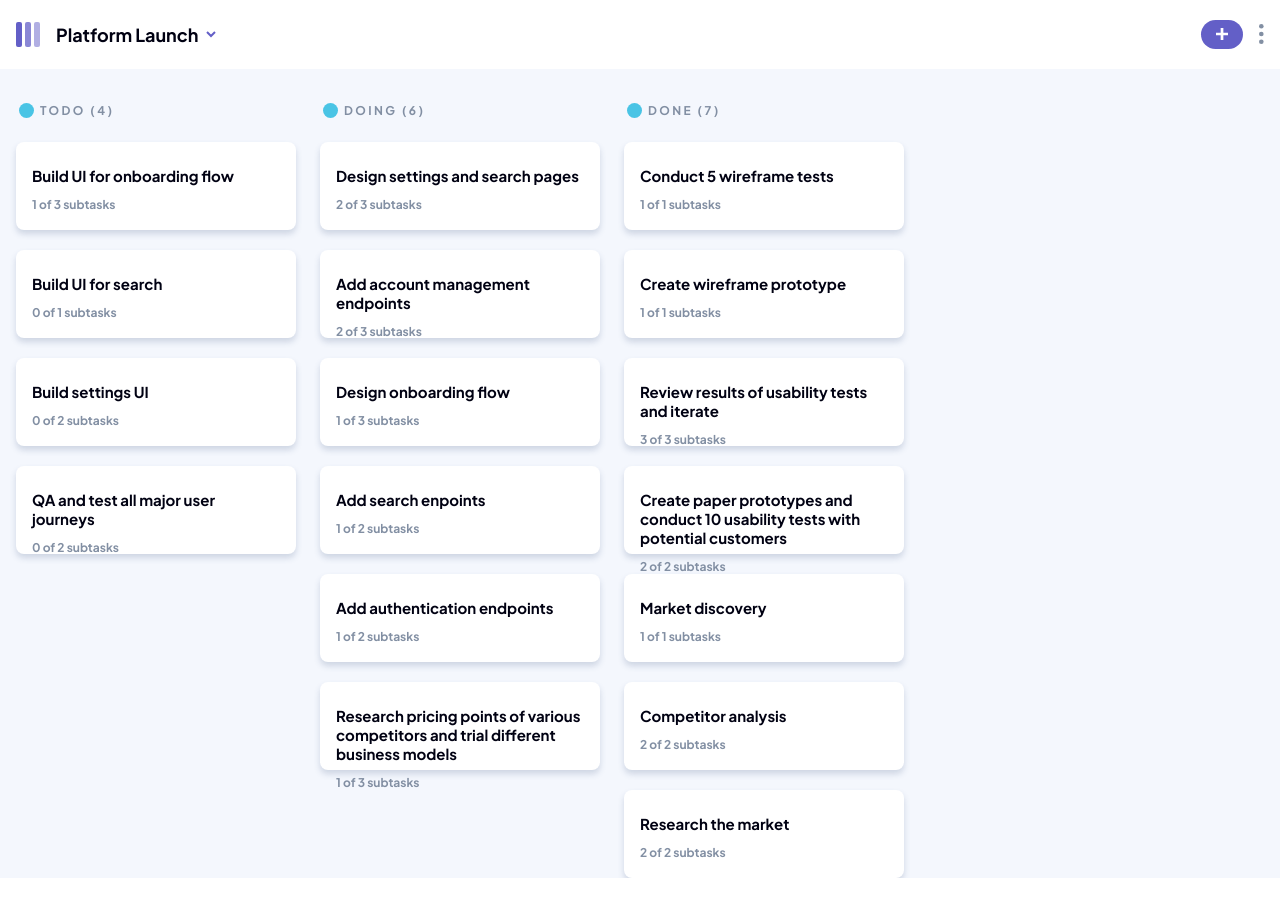
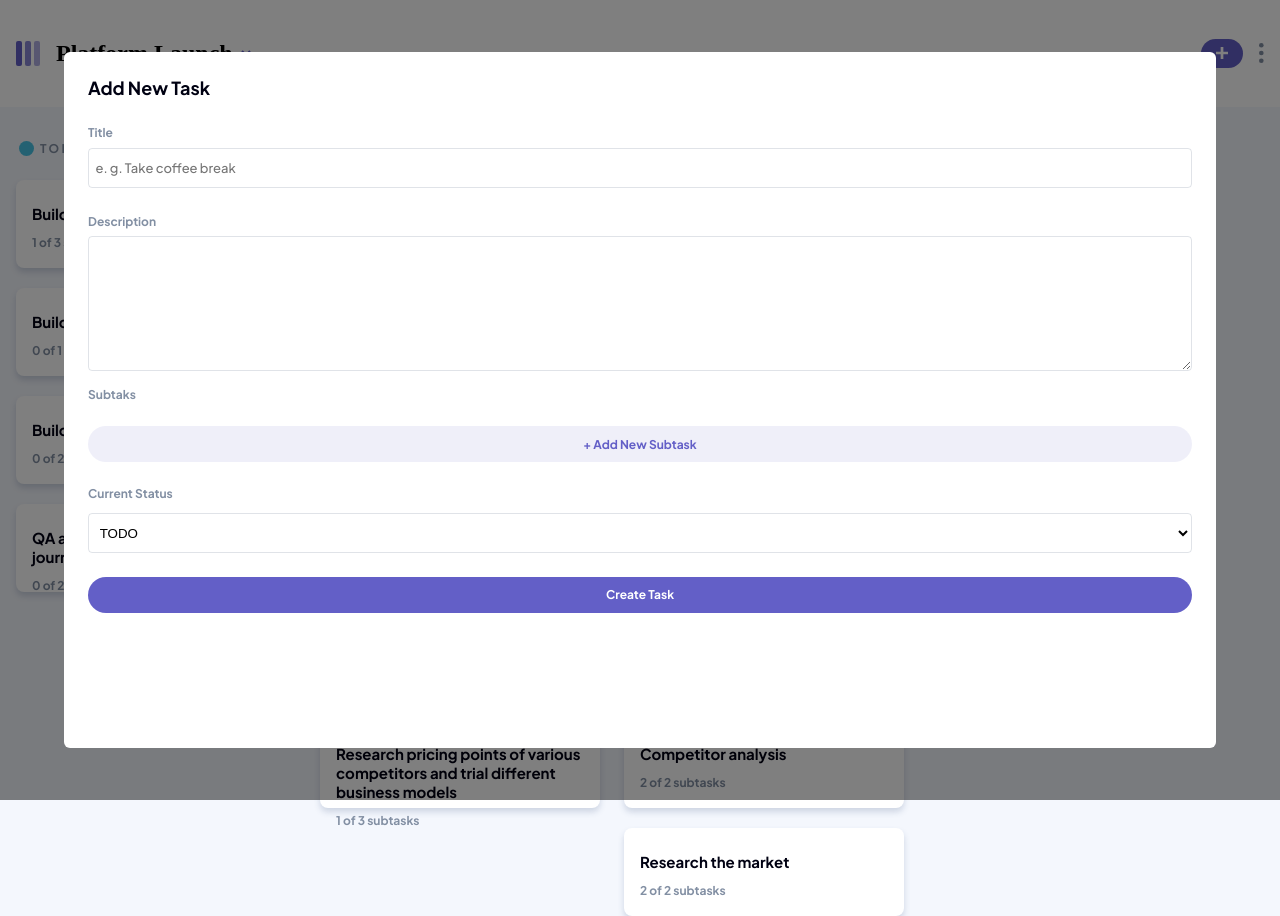
Before and after one commit to surrealgee/kanban-task-management-web-app, a React (Vite) app: page / in a window 1280 px wide. Both pictures are taken after a click on the button 1222 px from the left and 34 px from the top of the page. Before the commit the page ends 878 px from the top, so only its background shows below. Built offline with nearby package versions, Linux system fonts and the light colour scheme.

Commit message:
Build Add Task/Subtask feature

```diff
--- a/src/components/Column.jsx
+++ b/src/components/Column.jsx
@@ -1,18 +1,30 @@
 import styled from "styled-components";
 import TaskCard from "./TaskCard";
 import { nanoid } from "nanoid";
+import useApp from "../hooks/useApp";
+import useTask from "../hooks/useTask";
 
-function Column({ name, tasks }) {
-  const taskList = tasks.map((element) => (
-    <TaskCard
-      key={nanoid()}
-      title={element.title}
-      subtasks={element.subtasks}
-    />
-  ));
+function Column({ name, tasks, id }) {
+  const { mountModal } = useApp();
+  const { selectTask } = useTask();
+
+  const taskList = tasks.map((element) => {
+    const id = nanoid();
+    return (
+      <TaskCard
+        key={id}
+        id={id}
+        title={element.title}
+        subtasks={element.subtasks}
+        onClick={(e) => {
+          selectTask(e), mountModal("viewTask");
+        }}
+      />
+    );
+  });
 
   return (
-    <StyledColumn>
+    <StyledColumn id={id}>
       <h2>
         {name.toUpperCase()} ({tasks.length})
       </h2>
--- a/src/components/Header.jsx
+++ b/src/components/Header.jsx
@@ -29,8 +29,8 @@ function Header() {
         <h2>{activeBoard.name}</h2>
         <img src={shown ? iconChevronUp : iconChevronDown} />
       </div>
-      <button>
-        <img src={iconAddTask} alt="plus sign" />
+      <button onClick={() => mountModal("addTask")}>
+        <img src={iconAddTask} alt="plus sign" className="plus-sign" />
       </button>
       <img
         src={iconVerticalEllipsis}
@@ -53,8 +53,7 @@ const StyledHeader = styled.header`
     gap: 0.5em;
     margin-right: auto;
   }
-
-  h2 {
+  s h2 {
     font-family: "Plus Jakarta Sans";
     font-size: 1.125rem;
     color: #000112;
@@ -69,6 +68,10 @@ const StyledHeader = styled.header`
     display: flex;
     align-items: center;
   }
+
+  .plus-sign {
+    pointer-events: none;
+  }
 `;
 
 export default Header;
--- a/src/components/StatusControl.jsx
+++ b/src/components/StatusControl.jsx
@@ -1,11 +1,24 @@
 import styled from "styled-components";
+import { Context } from "../hooks/Context";
+import { useContext } from "react";
 
 function StatusControl() {
+  const { boards } = useContext(Context);
+  const [activeBoard] = boards.filter((element) => element.isActive);
+
+  const columns = activeBoard.columns.map((element) => {
+    return (
+      <option key={element.id} value={element.name}>
+        {element.name.toUpperCase()}
+      </option>
+    );
+  });
+
   return (
     <StyledStatus>
       <h3>Current Status</h3>
       <select name="" id="">
-        <option value="">Doing</option>
+        {columns}
       </select>
     </StyledStatus>
   );
--- a/src/components/TaskCard.jsx
+++ b/src/components/TaskCard.jsx
@@ -1,10 +1,10 @@
 import styled from "styled-components";
 
-function TaskCard({ title, subtasks }) {
+function TaskCard({ title, subtasks, id, onClick }) {
   const completed = subtasks.filter((element) => element.isCompleted);
 
   return (
-    <StyledTaskCard className="task">
+    <StyledTaskCard className="task" id={id} onClick={onClick}>
       <h3>{title}</h3>
       <p>
         {completed.length} of {subtasks.length} subtasks
--- a/src/components/modals/NewTaskForm.jsx
+++ b/src/components/modals/NewTaskForm.jsx
@@ -1,25 +1,67 @@
 import styled from "styled-components";
-import StatusControl from "./StatusControl";
-import Input from "./Input";
-import TextArea from "./TextArea";
-import SubtaskInput from "./SubtaskInput";
-import Button from "./Button";
+import StatusControl from "../StatusControl";
+import Input from "../utils/Input";
+import TextArea from "../utils/TextArea";
+import SubtaskInput from "../utils/SubtaskInput";
+import Button from "../utils/Button";
+import ModalBackDrop from "./ModalBackDrop";
+
+import { useState } from "react";
+
+import { nanoid } from "nanoid";
+import useTask from "../../hooks/useTask";
+import useSubtask from "../../hooks/useSubtask";
 
 function NewTaskForm() {
+  const { handleNameChange } = useTask();
+  const { addSubtask, removeSubTask, handleSubtaskChange } = useSubtask();
+
+  const [newTaskData, setNewTaskData] = useState({
+    title: "",
+    id: nanoid(),
+    description: "",
+    status: "",
+    subtasks: [],
+  });
+
+  const subtasks = newTaskData.subtasks.map((element) => {
     return (
+      <SubtaskInput
+        key={element.id}
+        id={element.id}
+        value={element.title}
+        onChange={(e) => handleSubtaskChange(e, newTaskData, setNewTaskData)}
+        onClick={(e) => removeSubTask(e, newTaskData, setNewTaskData)}
+      />
+    );
+  });
+
+  return (
+    <ModalBackDrop>
       <StyledTaskForm>
         <h2>Add New Task</h2>
-      <Input />
-      <TextArea />
+        <Input
+          label="Title"
+          name="title"
+          onChange={(e) => handleNameChange(e, setNewTaskData)}
+        />
+        <TextArea
+          name="description"
+          onChange={(e) => handleNameChange(e, setNewTaskData)}
+        />
         <div>
           <h3>Subtaks</h3>
-        <SubtaskInput />
-        <SubtaskInput />
-        <Button text="+ Add New Subtask" />
+          {subtasks}
+          <Button
+            text="+ Add New Subtask"
+            type="button"
+            onClick={() => addSubtask(setNewTaskData)}
+          />
         </div>
         <StatusControl />
         <Button text="Create Task" primary />
       </StyledTaskForm>
+    </ModalBackDrop>
   );
 }
 
--- a/src/components/modals/TaskModal.jsx
+++ b/src/components/modals/TaskModal.jsx
@@ -1,9 +1,11 @@
 import styled from "styled-components";
+import ModalBackDrop from "./ModalBackDrop";
 
-import iconVerticalEllipsis from "../assets/icon-vertical-ellipsis.svg";
+import iconVerticalEllipsis from "../../assets/icon-vertical-ellipsis.svg";
 
 function TaskModal() {
   return (
+    <ModalBackDrop>
       <StyledTaskModal>
         <div className="title-container">
           <h2>
@@ -14,8 +16,8 @@ function TaskModal() {
         </div>
         <p>
           We know what we're planning to build for version one. Now we need to
-        finalise the first pricing model we'll use. Keep iterating the subtasks
-        until we have a coherent proposition.
+          finalise the first pricing model we'll use. Keep iterating the
+          subtasks until we have a coherent proposition.
         </p>
         <div className="subtaks-container">
           <h3>Subtaks (2 of 3)</h3>
@@ -45,6 +47,7 @@ function TaskModal() {
           </div>
         </div>
       </StyledTaskModal>
+    </ModalBackDrop>
   );
 }
 
--- a/src/components/utils/TextArea.jsx
+++ b/src/components/utils/TextArea.jsx
@@ -1,10 +1,10 @@
 import styled from "styled-components";
 
-function TextArea() {
+function TextArea({ name, onChange }) {
   return (
     <StyledTextArea>
       <label className="textarea">Description</label>
-      <textarea name="" id=""></textarea>
+      <textarea name={name} onChange={onChange}></textarea>
     </StyledTextArea>
   );
 }
--- a/src/data.js
+++ b/src/data.js
@@ -12,6 +12,7 @@ const boardsData = [
         tasks: [
           {
             title: "Build UI for onboarding flow",
+            id: nanoid(),
             description: "",
             status: "Todo",
             subtasks: [
@@ -31,6 +32,7 @@ const boardsData = [
           },
           {
             title: "Build UI for search",
+            id: nanoid(),
             description: "",
             status: "Todo",
             subtasks: [
@@ -42,6 +44,7 @@ const boardsData = [
           },
           {
             title: "Build settings UI",
+            id: nanoid(),
             description: "",
             status: "Todo",
             subtasks: [
@@ -57,6 +60,7 @@ const boardsData = [
           },
           {
             title: "QA and test all major user journeys",
+            id: nanoid(),
             description:
               "Once we feel version one is ready, we need to rigorously test it both internally and externally to identify any major gaps.",
             status: "Todo",
--- a/src/hooks/useApp.jsx
+++ b/src/hooks/useApp.jsx
@@ -5,6 +5,8 @@ import NewBoardForm from "../components/modals/NewBoardForm";
 import EditBoardForm from "../components/modals/EditBoardForm";
 import OptionsModal from "../components/modals/OptionsModal";
 import DeleteBoardPrompt from "../components/modals/DeleteBoardPrompt";
+import TaskModal from "../components/modals/TaskModal";
+import NewTaskForm from "../components/modals/NewTaskForm";
 
 function useApp() {
   const { setModal, setShown } = useContext(Context);
@@ -27,6 +29,12 @@ function useApp() {
       case "deleteBoard":
         setModal(<DeleteBoardPrompt />);
         break;
+      case "viewTask":
+        setModal(<TaskModal />);
+        break;
+      case "addTask":
+        setModal(<NewTaskForm />);
+        break;
     }
   }
 
--- /dev/null
+++ b/src/hooks/useSubtask.jsx
@@ -0,0 +1,45 @@
+import { useContext } from "react";
+import { Context } from "./Context";
+import useApp from "./useApp";
+import { nanoid } from "nanoid";
+
+function useSubtask() {
+  function addSubtask(setData) {
+    const newSubtask = { title: "", id: nanoid(), isCompleted: false };
+
+    setData((prevData) => {
+      return {
+        ...prevData,
+        subtasks: [...prevData.subtasks, newSubtask],
+      };
+    });
+  }
+
+  function removeSubTask(e, data, setData) {
+    const { parentNode } = e.target;
+
+    const updatedSubtasks = data.subtasks.filter(
+      (element) => element.id !== parentNode.id
+    );
+
+    setData((prevData) => {
+      return { ...prevData, subtasks: updatedSubtasks };
+    });
+  }
+
+  function handleSubtaskChange(e, data, setData) {
+    const { value, parentNode } = e.target;
+
+    const updatedSubtasks = data.subtasks.map((element) =>
+      element.id === parentNode.id ? { ...element, title: value } : element
+    );
+
+    setData((prevData) => {
+      return { ...prevData, subtasks: updatedSubtasks };
+    });
+  }
+
+  return { addSubtask, removeSubTask, handleSubtaskChange };
+}
+
+export default useSubtask;
--- /dev/null
+++ b/src/hooks/useTask.jsx
@@ -0,0 +1,48 @@
+import { useContext } from "react";
+import { Context } from "./Context";
+import useApp from "./useApp";
+import { nanoid } from "nanoid";
+
+function useTask() {
+  const { boards } = useContext(Context);
+  const [activeBoard] = boards.filter((element) => element.isActive);
+
+  function handleNameChange(e, setData) {
+    const { name, value } = e.target;
+    setData((prevData) => {
+      return {
+        ...prevData,
+        [name]: value,
+      };
+    });
+  }
+
+  function selectTask(e) {
+    let taskId;
+    let columnId;
+
+    if (e.target.id) {
+      taskId = e.target.id;
+      columnId = e.target.parentNode.parentNode.id;
+    } else {
+      taskId = e.target.parentNode.id;
+      columnId = e.target.parentNode.parentNode.parentNode.id;
+    }
+
+    const [targetColumn] = activeBoard.columns.filter(
+      (element) => element.id === columnId
+    );
+
+    const [targetTask] = targetColumn.tasks.filter(
+      (element) => element.id === taskId
+    );
+
+    console.log(targetColumn);
+    console.log(taskId);
+    console.log(targetTask);
+  }
+
+  return { selectTask, handleNameChange };
+}
+
+export default useTask;
```
Lines whose indentation alone changed are shown as unchanged.
